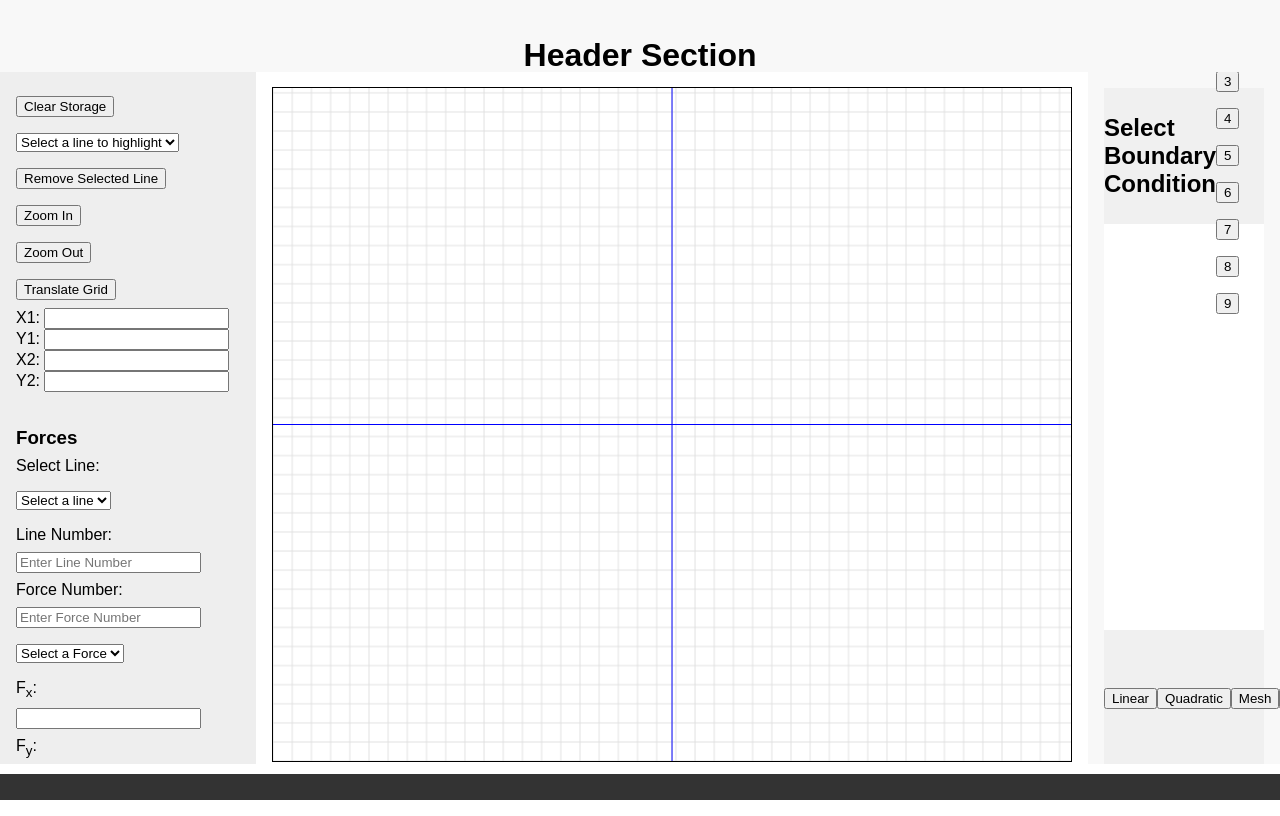
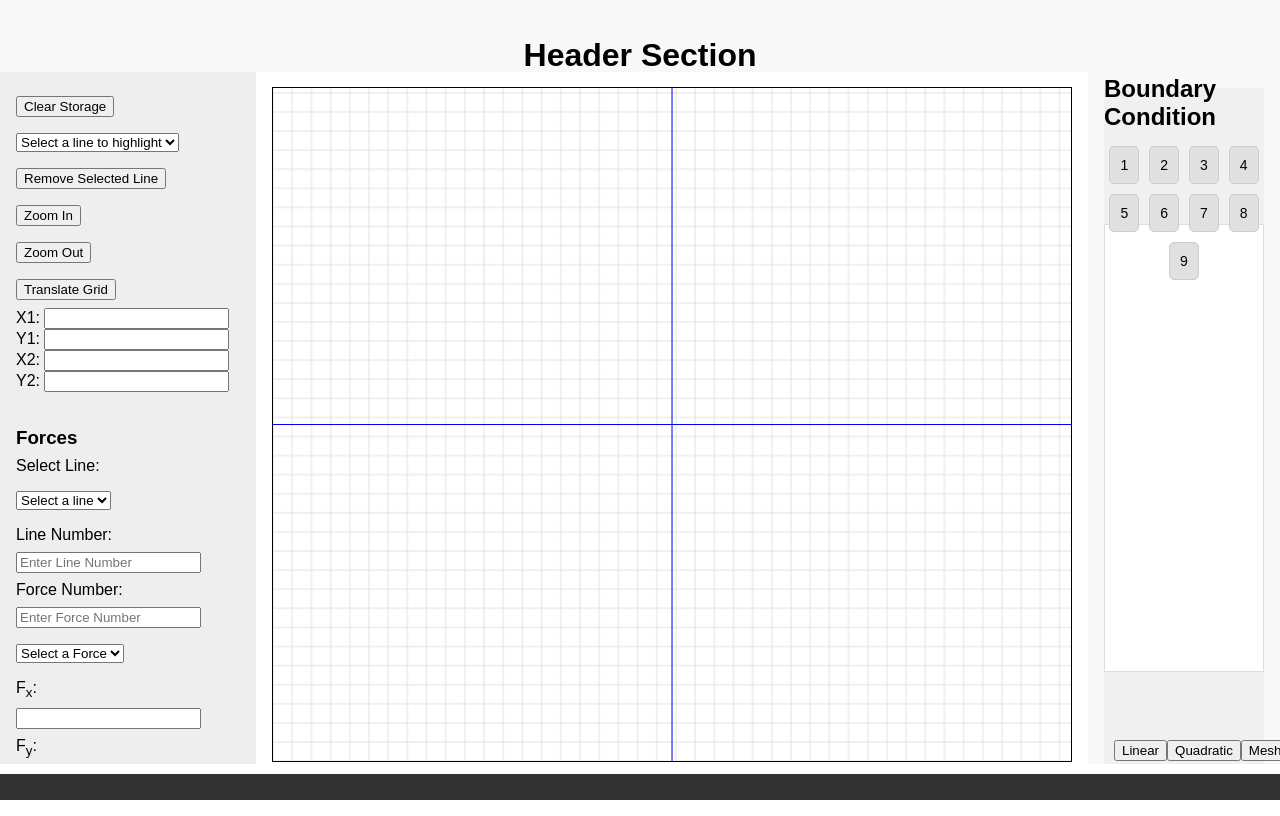
Before and after one commit to RaghuVamsi07/FEMSOL, a Flask app: page / in a window 1280 px wide; the page is wider, and only the part inside the window is pictured. Run offline with Flask 3, Linux system fonts and the light colour scheme; data that the repository does not hold is empty.

Commit message:
Update styles.css

```diff
--- a/GLML1DS/1D_Bars/static/css/styles.css
+++ b/GLML1DS/1D_Bars/static/css/styles.css
@@ -87,13 +87,40 @@ button, select, label {
     margin-bottom: 0.5rem;
 }
 
+#forcesSection label, #forcesSection input {
+    display: block;
+    margin-bottom: 0.5rem;
+}
+
 /* Upper Section */
 #upperSection {
     height: 20%; /* Adjust as needed */
     background-color: #f0f0f0;
     display: flex;
-    justify-content: space-around;
+    flex-direction: column; /* Stack rows vertically */
+    justify-content: center;
     align-items: center;
+}
+
+#upperSection h2 {
+    margin-bottom: 10px; /* Space between title and buttons */
+}
+
+/* Arrange buttons in rows */
+#upperSection button {
+    margin: 5px;
+    padding: 10px;
+    font-size: 14px;
+    border-radius: 5px;
+    background-color: #e0e0e0;
+    border: 1px solid #ccc;
+}
+
+#buttonContainer {
+    display: flex;
+    flex-wrap: wrap; /* Allow buttons to wrap to new rows */
+    justify-content: center;
+    width: 100%;
 }
 
 /* Middle Section */
@@ -103,6 +130,8 @@ button, select, label {
     display: flex;
     justify-content: center;
     align-items: center;
+    padding: 20px;
+    border: 1px solid #ddd; /* Optional: Adds a border for a clean look */
 }
 
 /* Lower Section */
@@ -112,27 +141,16 @@ button, select, label {
     display: flex;
     justify-content: space-around;
     align-items: center;
+    padding: 10px;
 }
 
 /* Hidden by default */
 .bcContent {
     display: none;
+    text-align: center; /* Center the text within the content area */
 }
 
 /* Show the content for the selected boundary condition */
 .bcContent.active {
     display: block;
 }
-
-
-
-
-
-
-
-
-
-#forcesSection label, #forcesSection input {
-    display: block;
-    margin-bottom: 0.5rem;
-}
```
